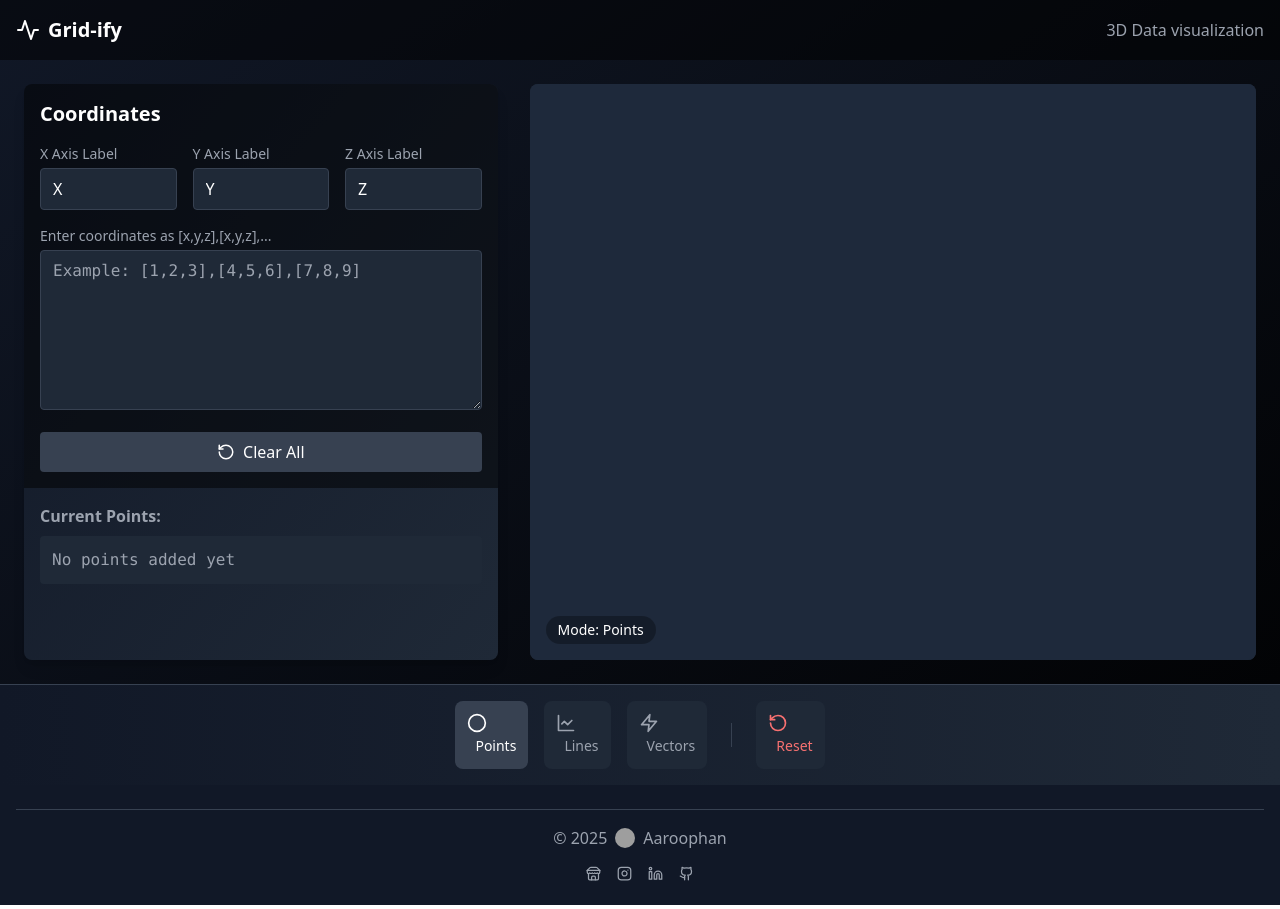
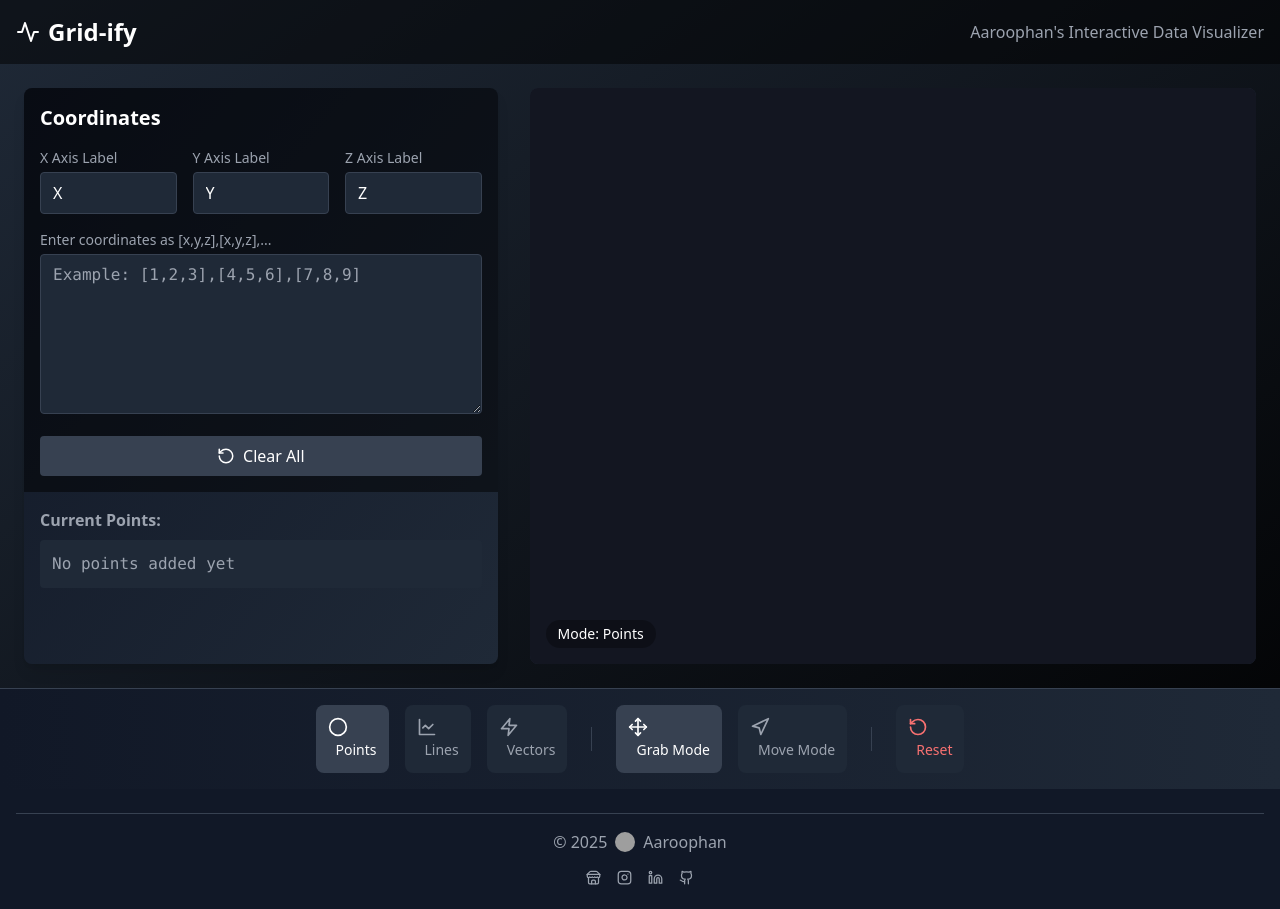
Before and after one commit to Aaroophan/Grid-ify, a React (Vite) app: page / in a window 1280 px wide. Built offline with nearby package versions, Linux system fonts and the light colour scheme; no server answers; grey boxes are pictures that could not be loaded.

Commit message:
Modes, Scene Update, UI Update

```diff
--- a/src/App.tsx
+++ b/src/App.tsx
@@ -7,19 +7,19 @@ import Toolbar from './components/Toolbar';
 
 function App() {
   return (
-    <div className="min-h-screen bg-gradient-to-br from-gray-900 to-black flex flex-col">
+    <div className="min-h-screen bg-gradient-to-br from-gray-800 to-black flex flex-col">
       <motion.header
         className="bg-black bg-opacity-50 text-white p-4"
-        initial={{ y: -50 }}
+        initial={{ y: -100 }}
         animate={{ y: 0 }}
-        transition={{ type: 'spring', stiffness: 300, damping: 30 }}
+        transition={{ type: 'spring', stiffness: 300, damping: 100 }}
       >
         <div className="container mx-auto flex items-center justify-between">
           <div className="flex items-center gap-2">
             <Activity className="stroke-current" size={24} />
-            <h1 className="text-xl font-bold">Grid-ify</h1>
+            <h1 className="text-2xl font-bold">Grid-ify</h1>
           </div>
-          <p className="text-gray-400">3D Data visualization</p>
+          <p className="text-gray-400">Aaroophan's Interactive Data Visualizer</p>
         </div>
       </motion.header>
 
--- a/src/components/DataTable.tsx
+++ b/src/components/DataTable.tsx
@@ -19,9 +19,9 @@ const DataTable: React.FC = () => {
   return (
     <motion.div
       className="bg-gradient-to-br from-gray-900 to-gray-800 shadow-lg rounded-lg overflow-hidden h-full"
-      initial={{ opacity: 0, x: -20 }}
+      initial={{ opacity: 0, x: -100 }}
       animate={{ opacity: 1, x: 0 }}
-      transition={{ duration: 0.2 }}
+      transition={{ duration: 0.5 }}
     >
       <div className="p-4 bg-black bg-opacity-50 text-white">
         <h2 className="text-xl font-semibold mb-4">Coordinates</h2>
--- a/src/components/ThreeScene/PointRenderer.tsx
+++ b/src/components/ThreeScene/PointRenderer.tsx
@@ -10,13 +10,13 @@ const PointRenderer: React.FC<PointRendererProps> = ({ points }) => {
     <>
       {points.map((point) => (
         <mesh key={point.id} position={[point.x, point.y, point.z]}>
-          <sphereGeometry args={[0.2, 16, 16]} />
+          <sphereGeometry args={[0.1, 10, 10]} />
           <meshStandardMaterial
-            color="#6366f1"
-            emissive="#4f46e5"
-            emissiveIntensity={0.2}
-            roughness={0.3}
-            metalness={0.7}
+            color="#002fff"
+            emissive="#002fff"
+            emissiveIntensity={1}
+            roughness={1}
+            metalness={1}
           />
         </mesh>
       ))}
--- a/src/components/ThreeScene/VectorRenderer.tsx
+++ b/src/components/ThreeScene/VectorRenderer.tsx
@@ -52,18 +52,15 @@ const VectorRenderer: React.FC<VectorRendererProps> = ({ points }) => {
             <line geometry={lineGeometry}>
               <lineBasicMaterial
                 attach="material"
-                color="#14b8a6"
-                linewidth={2}
+                color="#04ff00"
+                linewidth={5}
               />
             </line>
 
-            {/* Arrow head at the end of the vector */}
-            {createArrowHead(start, end, '#14b8a6')}
-
             {/* Small sphere at the point */}
             <mesh position={[point.x, point.y, point.z]}>
-              <sphereGeometry args={[0.1, 16, 16]} />
-              <meshStandardMaterial color="#14b8a6" />
+              <sphereGeometry args={[0.05, 5, 5]} />
+              <meshStandardMaterial color="#04ff00" />
             </mesh>
           </React.Fragment>
         );
--- a/src/components/ThreeScene/index.tsx
+++ b/src/components/ThreeScene/index.tsx
@@ -1,30 +1,133 @@
-import React, { useRef } from 'react';
-import { Canvas } from '@react-three/fiber';
-import { OrbitControls } from '@react-three/drei';
+import React, { useRef, useEffect } from 'react';
+import { Canvas, useThree } from '@react-three/fiber';
+import { OrbitControls, PointerLockControls } from '@react-three/drei';
 import { motion } from 'framer-motion';
 import useDataStore from '../../store/useDataStore';
 import AxisHelper from './AxisHelper';
 import PointRenderer from './PointRenderer';
 import LineRenderer from './LineRenderer';
 import VectorRenderer from './VectorRenderer';
+import * as THREE from 'three';
+
+const CameraSetup: React.FC = () => {
+  const { camera } = useThree();
+  const initialized = useRef(false);
+
+  useEffect(() => {
+    if (!initialized.current) {
+      camera.position.set(10, 10, 10);
+      initialized.current = true;
+    }
+  }, [camera]);
+
+  return null;
+};
+
+const MoveControls: React.FC = () => {
+  const { camera } = useThree();
+  const moveSpeed = 0.1;
+  const keys = useRef({
+    w: false,
+    s: false,
+    a: false,
+    d: false,
+    q: false,
+    e: false,
+  });
+
+  useEffect(() => {
+    const handleKeyDown = (e: KeyboardEvent) => {
+      if (keys.current.hasOwnProperty(e.key.toLowerCase())) {
+        keys.current[e.key.toLowerCase() as keyof typeof keys.current] = true;
+      }
+    };
+
+    const handleKeyUp = (e: KeyboardEvent) => {
+      if (keys.current.hasOwnProperty(e.key.toLowerCase())) {
+        keys.current[e.key.toLowerCase() as keyof typeof keys.current] = false;
+      }
+    };
+
+    window.addEventListener('keydown', handleKeyDown);
+    window.addEventListener('keyup', handleKeyUp);
+
+    return () => {
+      window.removeEventListener('keydown', handleKeyDown);
+      window.removeEventListener('keyup', handleKeyUp);
+    };
+  }, []);
+
+  useEffect(() => {
+    const moveCamera = () => {
+      const direction = new THREE.Vector3();
+      const rotation = camera.rotation.clone();
+
+      // Forward/Backward
+      if (keys.current.w) {
+        direction.z = -1;
+      }
+      if (keys.current.s) {
+        direction.z = 1;
+      }
+
+      // Left/Right
+      if (keys.current.a) {
+        direction.x = -1;
+      }
+      if (keys.current.d) {
+        direction.x = 1;
+      }
+
+      // Up/Down
+      if (keys.current.q) {
+        direction.y = 1;
+      }
+      if (keys.current.e) {
+        direction.y = -1;
+      }
+
+      // Apply rotation to direction
+      direction.applyEuler(rotation);
+
+      // Move camera
+      camera.position.addScaledVector(direction, moveSpeed);
+    };
+
+    const interval = setInterval(moveCamera, 16); // ~60fps
+    return () => clearInterval(interval);
+  }, [camera]);
+
+  return <PointerLockControls />;
+};
 
 const ThreeScene: React.FC = () => {
   const canvasRef = useRef<HTMLCanvasElement>(null);
-  const { renderMode, points } = useDataStore();
+  const { renderMode, points, grabMode, moveMode } = useDataStore();
+
+  useEffect(() => {
+    if (moveMode) {
+      document.body.style.cursor = 'grab';
+    } else {
+      document.body.style.cursor = 'default';
+    }
+    return () => {
+      document.body.style.cursor = 'default';
+    };
+  }, [moveMode]);
 
   return (
     <motion.div
       className="w-full h-full bg-gray-800 rounded-lg overflow-hidden relative"
-      initial={{ opacity: 0, x: 20 }}
+      initial={{ opacity: 0, x: 100 }}
       animate={{ opacity: 1, x: 0 }}
-      transition={{ duration: 0.3 }}
+      transition={{ duration: 0.5 }}
     >
       <Canvas
         ref={canvasRef}
-        camera={{ position: [5, 5, 5], fov: 50 }}
-        style={{ background: '#1e293b' }}
+        style={{ background: '#131621' }}
       >
-        <ambientLight intensity={0.5} />
+        <CameraSetup />
+        <ambientLight intensity={5} />
         <pointLight position={[10, 10, 10]} intensity={1} />
 
         <AxisHelper />
@@ -33,12 +136,16 @@ const ThreeScene: React.FC = () => {
         {renderMode === 'lines' && <LineRenderer points={points} />}
         {renderMode === 'vectors' && <VectorRenderer points={points} />}
 
-        <OrbitControls
-          enableDamping
-          dampingFactor={0.05}
-          rotateSpeed={0.5}
-          zoomSpeed={0.5}
-        />
+        {grabMode && (
+          <OrbitControls
+            enableDamping
+            dampingFactor={1}
+            rotateSpeed={0.5}
+            zoomSpeed={0.75}
+          />
+        )}
+
+        {moveMode && <MoveControls />}
       </Canvas>
 
       <div className="absolute bottom-4 left-4 text-white bg-black bg-opacity-30 px-3 py-1 rounded-full text-sm">
--- a/src/components/Toolbar.tsx
+++ b/src/components/Toolbar.tsx
@@ -1,6 +1,6 @@
 import React from 'react';
 import { motion } from 'framer-motion';
-import { Circle, LineChart, Zap, RotateCcw } from 'lucide-react';
+import { Circle, LineChart, Zap, RotateCcw, Move, Navigation } from 'lucide-react';
 import useDataStore from '../store/useDataStore';
 import { RenderMode } from '../types';
 
@@ -11,10 +11,15 @@ const renderModeIcons = {
 };
 
 const Toolbar: React.FC = () => {
-  const { renderMode, setRenderMode, clearPoints } = useDataStore();
+  const { renderMode, setRenderMode, clearPoints, grabMode, setGrabMode, moveMode, setMoveMode } = useDataStore();
 
   return (
-    <div className="bg-gradient-to-r from-gray-900 to-gray-800 p-4 border-t border-gray-700">
+    <motion.div
+      className="bg-gradient-to-r from-gray-900 to-gray-800 p-4 border-t border-gray-700"
+      initial={{ opacity: 0, y: 100 }}
+      animate={{ opacity: 1, y: 0 }}
+      transition={{ duration: 0.5 }}
+    >
       <div className="container mx-auto flex items-center justify-center gap-4">
         {(Object.keys(renderModeIcons) as RenderMode[]).map((mode) => {
           const Icon = renderModeIcons[mode];
@@ -42,6 +47,35 @@ const Toolbar: React.FC = () => {
         <motion.button
           whileHover={{ scale: 1.05 }}
           whileTap={{ scale: 0.95 }}
+          className={`p-3 rounded-lg transition-colors ${grabMode
+              ? 'bg-gray-700 text-white'
+              : 'bg-gray-800 text-gray-400 hover:bg-gray-700'
+            }`}
+          onClick={() => setGrabMode(!grabMode)}
+        >
+          <Move size={20} />
+          <span className="ml-2 text-sm">Grab Mode</span>
+        </motion.button>
+
+        <motion.button
+          whileHover={{ scale: 1.05 }}
+          whileTap={{ scale: 0.95 }}
+          className={`p-3 rounded-lg transition-colors ${moveMode
+              ? 'bg-gray-700 text-white'
+              : 'bg-gray-800 text-gray-400 hover:bg-gray-700'
+            }`}
+          onClick={() => setMoveMode(!moveMode)}
+          disabled
+        >
+          <Navigation size={20} />
+          <span className="ml-2 text-sm">Move Mode</span>
+        </motion.button>
+
+        <div className="w-px h-6 bg-gray-700 mx-2" />
+
+        <motion.button
+          whileHover={{ scale: 1.05 }}
+          whileTap={{ scale: 0.95 }}
           className="p-3 rounded-lg bg-gray-800 text-red-400 hover:bg-gray-700"
           onClick={clearPoints}
         >
@@ -49,7 +83,7 @@ const Toolbar: React.FC = () => {
           <span className="ml-2 text-sm">Reset</span>
         </motion.button>
       </div>
-    </div>
+    </motion.div>
   );
 };
 
--- a/src/store/useDataStore.ts
+++ b/src/store/useDataStore.ts
@@ -5,11 +5,15 @@ interface DataState {
   points: Point3D[];
   renderMode: RenderMode;
   axisLabels: AxisLabels;
+  grabMode: boolean;
+  moveMode: boolean;
   addPoint: (point: Omit<Point3D, 'id'>) => void;
   updatePoint: (id: string, point: Partial<Omit<Point3D, 'id'>>) => void;
   removePoint: (id: string) => void;
   setRenderMode: (mode: RenderMode) => void;
   setAxisLabels: (labels: Partial<AxisLabels>) => void;
+  setGrabMode: (enabled: boolean) => void;
+  setMoveMode: (enabled: boolean) => void;
   clearPoints: () => void;
   setPointsFromText: (text: string) => void;
 }
@@ -22,6 +26,8 @@ const useDataStore = create<DataState>((set) => ({
     y: 'Y',
     z: 'Z'
   },
+  grabMode: true,
+  moveMode: false,
 
   addPoint: (point) => set((state) => ({
     points: [...state.points, { ...point, id: crypto.randomUUID() }]
@@ -41,6 +47,16 @@ const useDataStore = create<DataState>((set) => ({
 
   setAxisLabels: (labels) => set((state) => ({
     axisLabels: { ...state.axisLabels, ...labels }
+  })),
+
+  setGrabMode: (enabled) => set((state) => ({
+    grabMode: enabled,
+    moveMode: enabled ? false : state.moveMode // Disable move mode when enabling grab mode
+  })),
+
+  setMoveMode: (enabled) => set((state) => ({
+    moveMode: enabled,
+    grabMode: enabled ? false : state.grabMode // Disable grab mode when enabling move mode
   })),
 
   clearPoints: () => set({ points: [] }),
```
Also changed, not shown: src/components/ThreeScene/AxisHelper.tsx (+4 -4 lines), src/components/ThreeScene/LineRenderer.tsx (+4 -4 lines), 5 other files (tests, documents, lock files or other folders).
